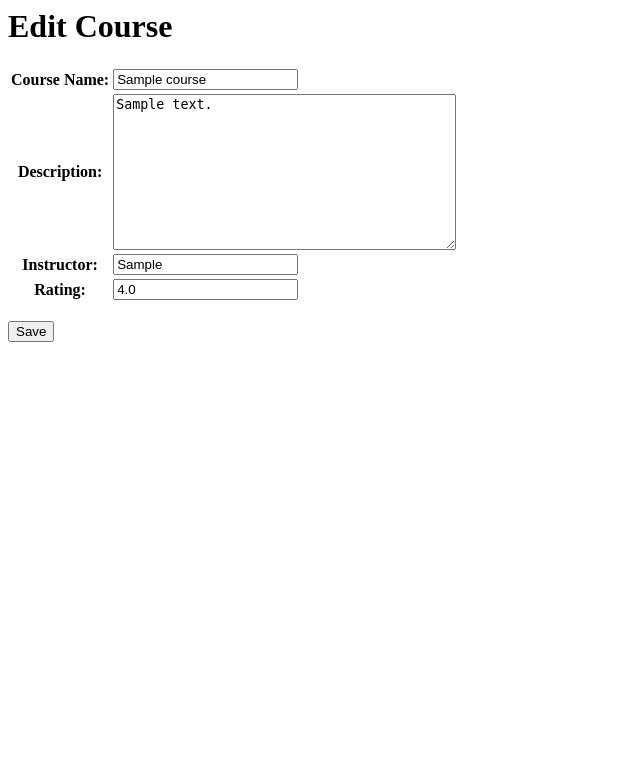
After one commit to harishankar24/django_assignment4, a Django app: page /update/1 in a window 1280 px wide. The commit adds this page. Shown: the top 783 px of the page, without its empty margins (0-640 px from the left). Run offline with Django 4.2, Linux system fonts and the light colour scheme; tables that the repository leaves empty hold one stand-in row (values such as "Sample post").

Commit message:
update operation completed

```diff
--- a/Assignment6/urls.py
+++ b/Assignment6/urls.py
@@ -23,4 +23,5 @@ urlpatterns = [
     path('create/', views.CourseCreateView.as_view(), name='create'),
     path('detail/<int:pk>', views.CourseDetailView.as_view(), name='detail'),
     path('delete/<int:pk>', views.CourseDeleteView.as_view(), name='delete'),
+    path('update/<int:pk>', views.CourseUpdateView.as_view(), name='update'),
 ]
--- a/cbvApp/templates/cbvApp/detail.html
+++ b/cbvApp/templates/cbvApp/detail.html
@@ -12,7 +12,7 @@
             <h3><li>Rating: {{ course.rating }}</li></h3>
         </ol>
         <ul>
-            <h3><li><a href="">Edit</a></li></h3>
+            <h3><li><a href="{% url 'update' course.id %}">Edit</a></li></h3>
             <h3><li><a href="{% url 'delete' course.id %}">Delete</a></li></h3>
             <h3><li><a href="{% url 'home' %}">Go to Home page</a></li></h3>
         </ul>
--- /dev/null
+++ b/cbvApp/templates/cbvApp/update.html
@@ -0,0 +1,21 @@
+<html>
+    <head>
+        <title>Edit Course Detail</title>
+        <!-- <style>
+            table{
+                text-align: right;
+            }
+        </style> -->
+    </head>
+    <body>
+        <h1>Edit Course</h1>
+        <form method="post">
+            <table>
+                {{ form.as_table }}
+                {% csrf_token %}
+            </table>
+            <br>
+            <button type="submit">Save</button>
+        </form>
+    </body>
+</html>
--- a/cbvApp/views.py
+++ b/cbvApp/views.py
@@ -27,3 +27,10 @@ class CourseDeleteView(DeleteView):
     model = Course
     template_name = 'cbvApp/delete.html'
     success_url = '/'
+
+
+class CourseUpdateView(UpdateView):
+    model = Course
+    template_name = 'cbvApp/update.html'
+    form_class = CourseForm
+    success_url = '/'
```
